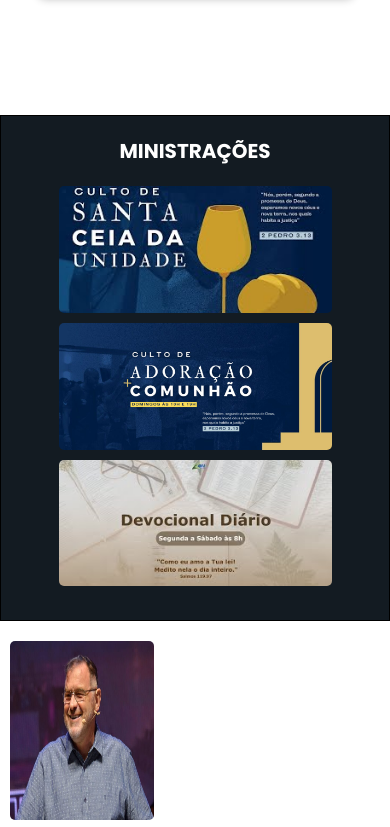
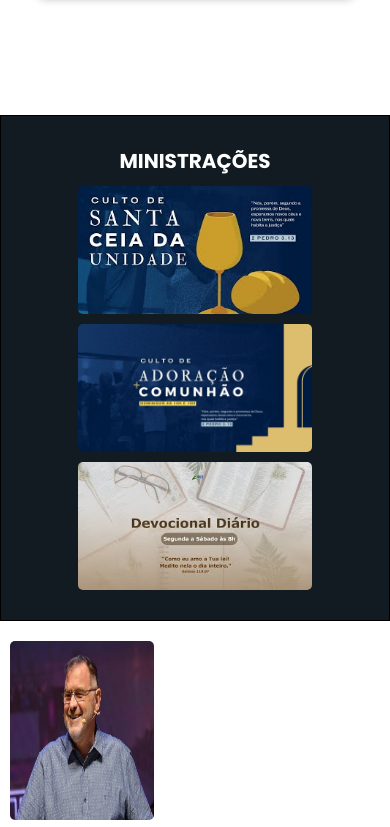
Before and after one commit to pietroabrahamian/OBPC-Mandaqui, a plain HTML site: page index.html in a window 390 px wide. Shown: the part 1489-2316 px from the top of the page. Drawn offline with Linux system fonts and the light colour scheme.

Commit message:
responsivo cell 1.2

```diff
--- a/style/style.css
+++ b/style/style.css
@@ -629,9 +629,6 @@ footer a:hover {
     }
 
     /*--------APASCENTAI--------*/
-    .apascentai{
-
-    }
     .titulo {
         font-size: 2.5rem;
     }
@@ -656,7 +653,10 @@ footer a:hover {
         flex-direction: column;
         align-items: center;
         justify-content: center;
-        gap: 0.7rem;
+        /* height: 70vh; */
+        padding: 0;
+        gap: 1rem;
+        /* margin-bottom: 5rem; */
     }
     .ministracoes h2 {
         font-size: 2rem;
@@ -665,11 +665,11 @@ footer a:hover {
         flex-direction: column;
         gap: 1rem;
         justify-content: center;
-        height: 100%;
+        height: 80%;
     }
     .ministracoes-links a {
-        width: 70vw;
-        height: 15vh;
+        width: 60vw;
+        height: 20vh;
     }
 
 
@@ -701,7 +701,7 @@ footer a:hover {
 
     /*---------NOTICIA--------*/
     .noticias{
-        margin-top: 11rem;
+        margin-top: 5rem;
     }
     .noticias a button {
         display: flex;
```
